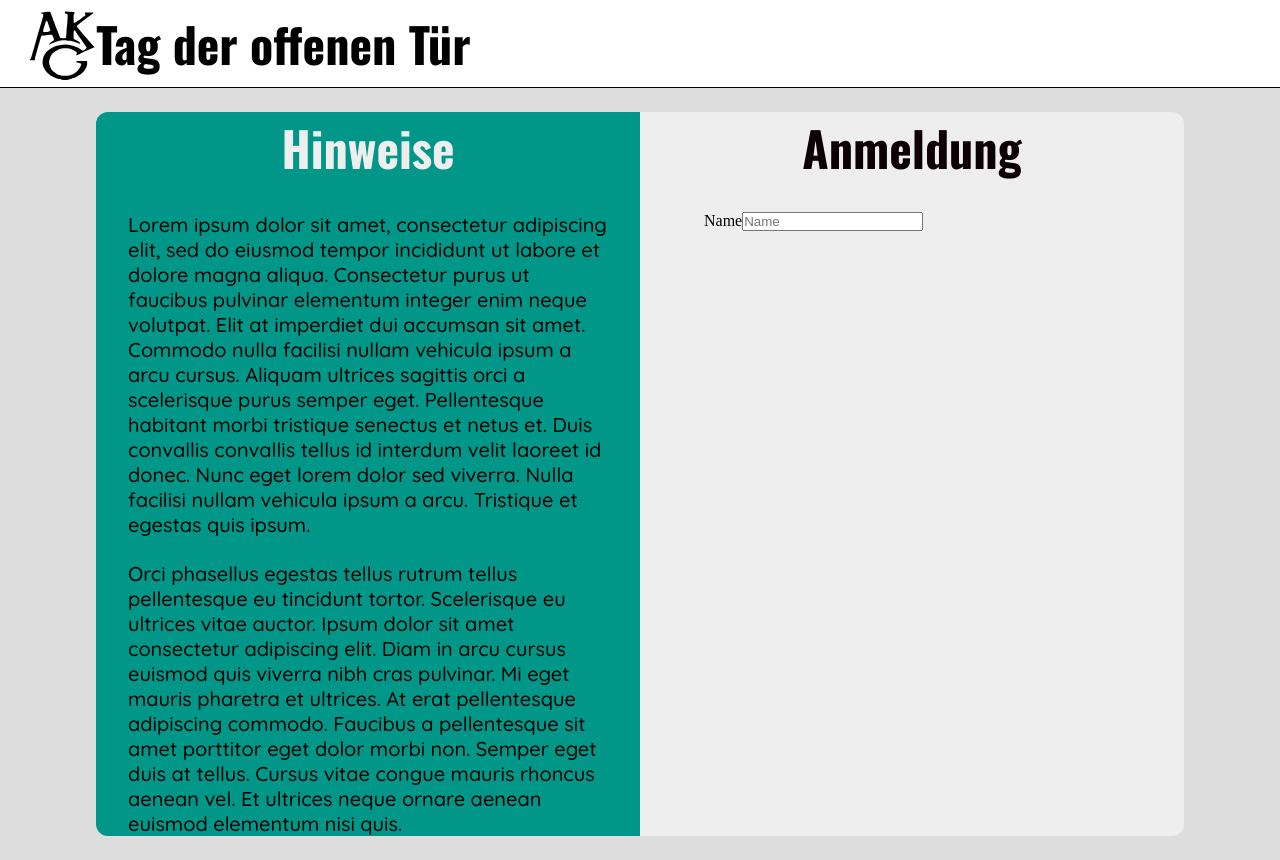
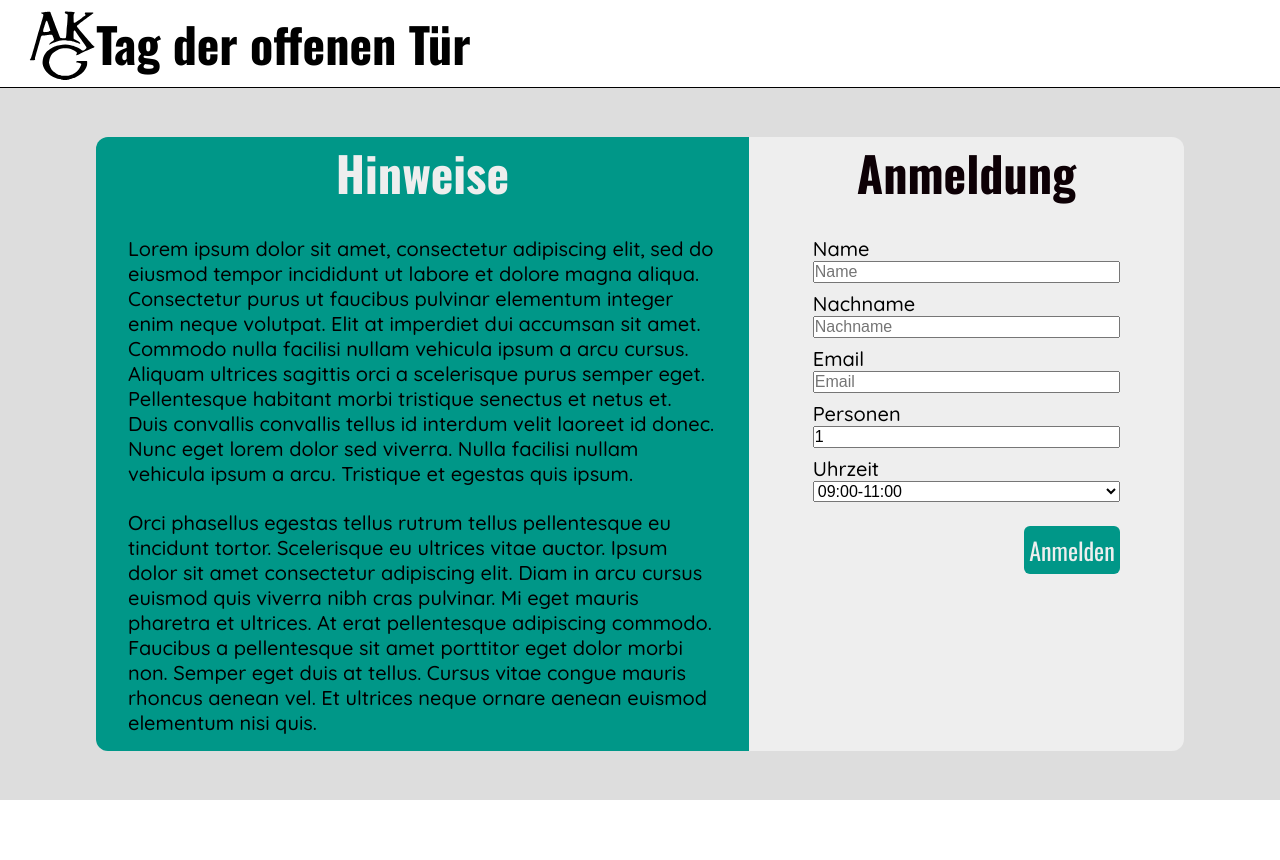
Before and after one commit to antebrl/TOTAnmeldung, a React (Create React App) app in the folder client/: page / in a window 1280 px wide. After the commit the page ends 800 px from the top, so only its background shows below. Built offline with nearby package versions, Linux system fonts and the light colour scheme.

Commit message:
adding form and post request

```diff
--- a/client/package.json
+++ b/client/package.json
@@ -7,6 +7,7 @@
     "@testing-library/react": "^12.1.2",
     "@testing-library/user-event": "^13.5.0",
     "axios": "^0.24.0",
+    "dotenv": "^10.0.0",
     "react": "^17.0.2",
     "react-dom": "^17.0.2",
     "react-scripts": "5.0.0",
--- a/client/src/components/Inputs.js
+++ b/client/src/components/Inputs.js
@@ -1,15 +1,72 @@
 import React, { useState } from "react";
+import axios from "axios"
 import "../styles/inputs.css"
 
 const Inputs = () => {
 
+    const [name, setName] = useState("")
+    const [lastName, setLastName] = useState("")
+    const [email, setEmail] = useState("")
     const [dependants, setDependants] = useState(1)
+    const [time, setTime] = useState("")
+
+    //Changes Dependants if user input is invalid.
+    const handleDependants = (e) => {
+        console.log(e.target.value)
+        if(e.target.value > 5) setDependants(5)
+        else if (e.target.value < 1) setDependants(1)
+        else setDependants(e.target.value)
+    }
+
+    const submit = () => {
+        axios.post(`http://localhost:3001/api/person`, {
+            vorname: name,
+            name: lastName,
+            email: email,
+            zeit: time,
+            personen: dependants
+        }).then(res => console.log(res))
+    }
+
+    const validateSubmit = () => {
+        if(!name || !lastName || !email || !dependants || !time) {
+            alert("Du Huso")
+            return
+        }
+        if(!isNaN(name) || !isNaN(lastName)) {
+            alert("Du Misset")
+            return
+        }
+        submit()
+    }
 
     return(
-        <div className="inputs">
-                <div>
-                    <label id="name">Name</label>
-                    <input type={"text"} placeholder="Name"></input>
+        <div className="Inputs">
+                <div className="in">
+                    <label>Name</label>
+                    <input type={"text"} placeholder="Name" onChange={(e) => {setName(e.target.value)}}></input>
+                </div>
+                <div className="in">
+                    <label>Nachname</label>
+                    <input type={"text"} placeholder="Nachname" onChange={(e) => {setLastName(e.target.value)}}></input>
+                </div>
+                <div className="in">
+                    <label>Email</label>
+                    <input type={"email"} placeholder="Email" onChange={(e) => setEmail(e.target.value)}></input>
+                </div>
+                <div className="in">
+                    <label>Personen</label>
+                    <input type={"number"} value={dependants} min={1} max={5} onChange={(e) => {handleDependants(e)}}></input>
+                </div>
+                <div className="in">
+                    <label>Uhrzeit</label>
+                    <select onChange={(e) => {setTime(e.target.value)}}>
+                        <option>09:00-11:00</option>
+                        <option>11:30-13:30</option>
+                    </select>
+                </div>
+                <div className="submit">
+                    <button onClick={validateSubmit}>Anmelden</button>
                 </div>
         </div>
     )
--- a/client/src/styles/form.css
+++ b/client/src/styles/form.css
@@ -27,14 +27,17 @@
 
 .hinweise,
 .register {
-    flex: 1 1 0%;
     display: flex;
     flex-direction: column;
     gap: 3vh;
+
+    padding-bottom: 2vh;
 }
 
 /*Linke Div*/
 .hinweise {
+    flex: 3 1 0%;
+
     border-top-left-radius: 12px;
     border-bottom-left-radius: 12px;
 
@@ -58,6 +61,10 @@
 
 /*Rechte Div*/
 .register {
+    flex: 2 1 0%;
+    display: flex;
+    flex-direction: column;
+
     border-top-right-radius: 12px;
     border-bottom-right-radius: 12px;
 
--- a/client/src/styles/inputs.css
+++ b/client/src/styles/inputs.css
@@ -0,0 +1,45 @@
+.Inputs {
+    display: flex;
+    flex-direction: column;
+    gap: 1vh;
+
+    font-family: 'Quicksand', sans-serif;
+    font-size: 2.5vh;
+    font-weight: 500;
+}
+
+.Inputs .in {
+    display: flex;
+    flex-direction: column;
+}
+
+select,
+option,
+input {
+    font-size: 2vh;
+}
+
+.submit {
+    display: flex;
+    justify-content: flex-end;
+}
+
+.submit button {
+    height: 6vh;
+    width: 12vh;
+    margin-top: 2vh;
+
+    color: #eee;
+
+    text-align: center;
+    font-family: 'Oswald', sans-serif;
+    font-weight: 400;
+    font-size: 3vh;
+
+    background-color: #009788;
+
+    border-style: none;
+    border-radius: 6px;
+
+    cursor: pointer;
+}
```
Also changed, not shown: 1 other file (tests, documents, lock files or other folders).
